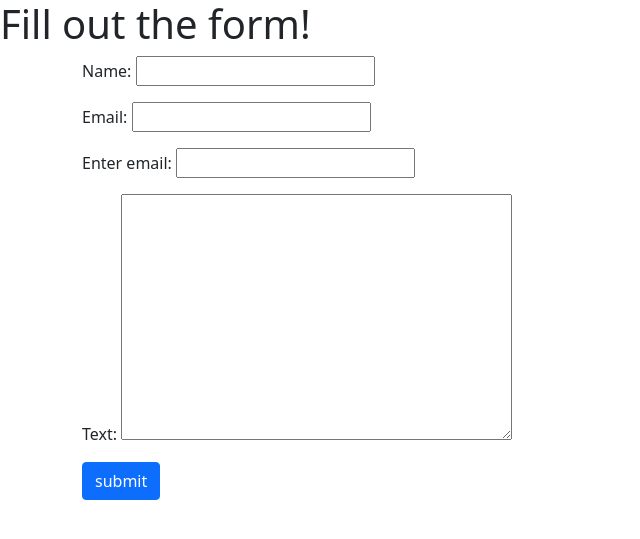
After one commit to SaiMuraliV/Django, a Django app: page /formpage/ in a window 1280 px wide. The commit adds this page. Shown: the top 539 px of the page, without its empty margins (0-640 px from the left). Run offline with Django 3.2, Linux system fonts and the light colour scheme.

Commit message:
Form validation

```diff
--- /dev/null
+++ b/first_project/first_app/forms.py
@@ -0,0 +1,40 @@
+from django import forms
+from django.core import validators
+
+# customized validators
+def check_for_z(value):
+    if value[0].lower() != 'm':
+        raise forms.ValidationError("Name need to start with m ")
+
+class UserForm(forms.Form):
+    name = forms.CharField(validators=[check_for_z])
+    email = forms.EmailField()
+    verify_email = forms.EmailField(label="Enter email")
+    text = forms.CharField(widget=forms.Textarea)
+
+    def clean(self):
+        all_clean_data = super().clean()
+        email = all_clean_data['email']
+        verify_email = all_clean_data['verify_email']
+
+        if email != verify_email:
+            raise forms.ValidationError("Email is not matched")
+
+    # customized in built validatores
+    # botcatcher = forms.CharField(
+    #     required=False,
+    #     widget=forms.HiddenInput,
+    # )
+
+    # def clean_botcatcher(self):
+    #     botcatcher = self.cleaned_data["botcatcher"]
+    #     if len(botcatcher) > 0:
+    #         raise forms.ValidationError("GOTCHA BOT!")
+    #     return botcatcher
+    #  end of customized validatores
+
+    # bulit in validatores
+    # botcatcher = forms.CharField(
+    #     required=False,
+    #     widget=forms.HiddenInput,
+    #     validatores=[validators.MaxLengthValidator(0)])
--- a/first_project/first_app/urls.py
+++ b/first_project/first_app/urls.py
@@ -6,5 +6,6 @@ urlpatterns = [
     # path("", views.home , name="home"),
     path("", views.index , name="index"),
     path('profile/', views.profile, name='profile'),
-    path('page/', views.pageslist, name='page')
+    path('page/', views.pageslist, name='page'),
+    path('formpage/', views.formpage, name='formpage'),
 ]
--- a/first_project/first_app/views.py
+++ b/first_project/first_app/views.py
@@ -1,6 +1,7 @@
 from django.http import HttpResponse
 from django.shortcuts import render
 from first_app.models import *
+from first_app.forms import UserForm
 
 # Create your views here.
 # def index(request):
@@ -18,3 +19,17 @@ def pageslist(request):
     Webpage_list = AccessRecord.objects.order_by('date')
     date_dict = {'access_record': Webpage_list}
     return render(request, 'first_app/page.html', context=date_dict)
+
+
+def formpage(request):
+    form =  UserForm()
+    if request.method == 'POST':
+        form = UserForm(request.POST)
+
+        if form.is_valid():
+            # data accessing
+            print("Validation success!!")
+            print("name : "+ form.cleaned_data['name'])
+            print("email : "+ form.cleaned_data['email'])
+            print("text : "+ form.cleaned_data['text'])
+    return render(request, 'first_app/forms_page.html',{'form': form})
--- a/first_project/first_project/urls.py
+++ b/first_project/first_project/urls.py
@@ -20,7 +20,7 @@ from django.urls import include
 
 urlpatterns = [
     path("", views.index, name="index"),
-    path('first_app/', include('first_app.urls')),
+    path('', include('first_app.urls')),
     # path('<app name>/', include('first_app.urls')),
     path('admin/', admin.site.urls),
 ]
--- /dev/null
+++ b/first_project/templates/first_app/forms_page.html
@@ -0,0 +1,23 @@
+<!DOCTYPE html>
+<html lang="en">
+<head>
+    <meta charset="UTF-8">
+    <meta http-equiv="X-UA-Compatible" content="IE=edge">
+    <meta name="viewport" content="width=device-width, initial-scale=1.0">
+    <title>Form Page</title>
+    <link rel="stylesheet" href="https://cdn.jsdelivr.net/npm/bootstrap@5.0.2/dist/css/bootstrap.min.css"  integrity="sha384-EVSTQN3/azprG1Anm3QDgpJLIm9Nao0Yz1ztcQTwFspd3yD65VohhpuuCOmLASjC" crossorigin="anonymous">
+    <script src="https://cdn.jsdelivr.net/npm/@popperjs/core@2.9.2/dist/umd/popper.min.js" integrity="sha384-IQsoLXl5PILFhosVNubq5LC7Qb9DXgDA9i+tQ8Zj3iwWAwPtgFTxbJ8NT4GN1R8p" crossorigin="anonymous"></script>
+    <script src="https://cdn.jsdelivr.net/npm/bootstrap@5.0.2/dist/js/bootstrap.min.js" integrity="sha384-cVKIPhGWiC2Al4u+LWgxfKTRIcfu0JTxR+EQDz/bgldoEyl4H0zUF0QKbrJ0EcQF" crossorigin="anonymous"></script>
+</head>
+<body>
+    <h1>Fill out the form!</h1>
+    <div class="container">
+        <form method="POST">
+            {{form.as_p}}
+            {% csrf_token %}
+            <input type="submit" class="btn btn-primary" value="submit">
+        </form>
+    </div>
+
+</body>
+</html>
```
Also changed, not shown: first_project/templates/first_app/index.html (+8 -2 lines), style.css (added, +14 -0 lines).
